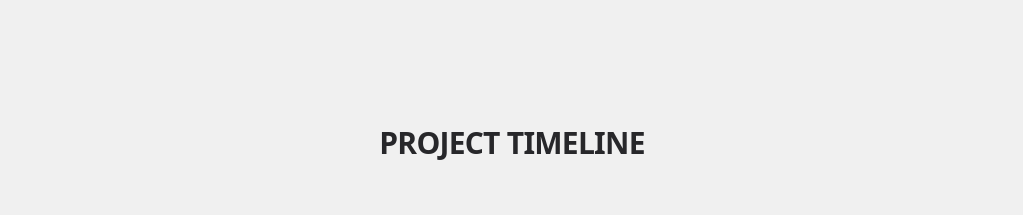
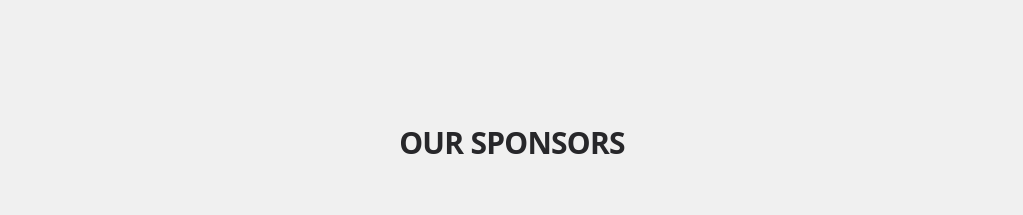
Before and after one commit to Rejoiceindia/Rejoice-Org, a React (Vite) app: page /advaiya in a window 1280 px wide. Shown: the part 4280-4495 px from the top of the page, without its empty margins (128-1151 px from the left). Built offline with nearby package versions, Linux system fonts and the light colour scheme.

Commit message:
Minor heading fix for Sponsor section

```diff
--- a/src/components/project-page/SponsorSection.tsx
+++ b/src/components/project-page/SponsorSection.tsx
@@ -38,10 +38,12 @@ const SponsorList: React.FC = () => {
   const list = [1, 2, 3, 4];
   return (
     <div className="flex flex-col items-center gap-10">
-      <StyledHeading>PROJECT TIMELINE</StyledHeading>
+      <StyledHeading>OUR SPONSORS</StyledHeading>
       <div className="flex gap-10 items-center justify-center">
         {list.map((item, index) => {
-          return <div className="w-44 h-20 rounded-2xl bg-white"></div>;
+          return (
+            <div key={index} className="w-44 h-20 rounded-2xl bg-white"></div>
+          );
         })}
       </div>
     </div>
```
